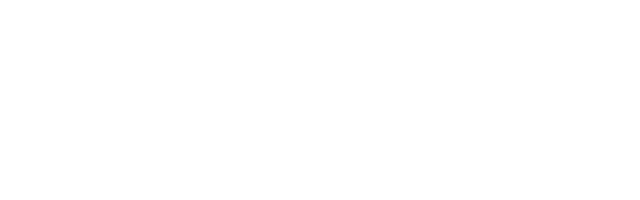
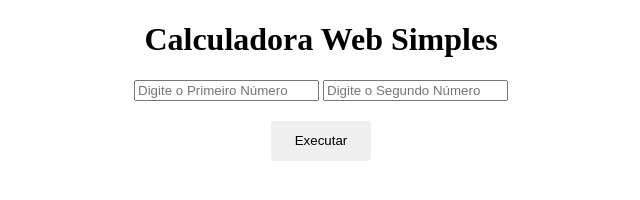
Before and after one commit to iagoliziero/Calculadora-Web, a plain HTML site: page Index.html in a window 1280 px wide. Shown: the whole page, without its empty margins (319-959 px from the left). Drawn offline with Linux system fonts and the light colour scheme.

Commit message:
Segundo Commit

```diff
--- a/Index.html
+++ b/Index.html
@@ -3,8 +3,16 @@
 <head>
     <meta charset="UTF-8">
     <meta name="viewport" content="width=device-width, initial-scale=1.0">
+    <link rel="stylesheet" href="style.css">
     <title>Document</title>
 </head>
 <body>
+    <main class="main">
+        <script src="script.js"></script>
+        <h1> <b> Calculadora Web Simples</b></h1>
+        <input class="inputTexto" type="text" class="num1" placeholder="Digite o Primeiro Número">  </input>
+        <input class="inputTexto" type="text" class="num2" placeholder="Digite o Segundo Número">  </input>
+        <button onclick="CalculoSeráExecutado()"> Executar</button>
+        </main>
 </body>
 </html>
--- a/style.css
+++ b/style.css
@@ -0,0 +1,17 @@
+.main {
+    text-align: center;
+    font-family: 'montserrat';
+}
+
+button {
+
+    display: block;
+    margin: auto;
+    margin-top: 20px;
+    height: 40px;
+    width: 100px;
+    padding: 7px;
+    border: none;
+    border-radius: 4px;
+    cursor: pointer;
+}
```
